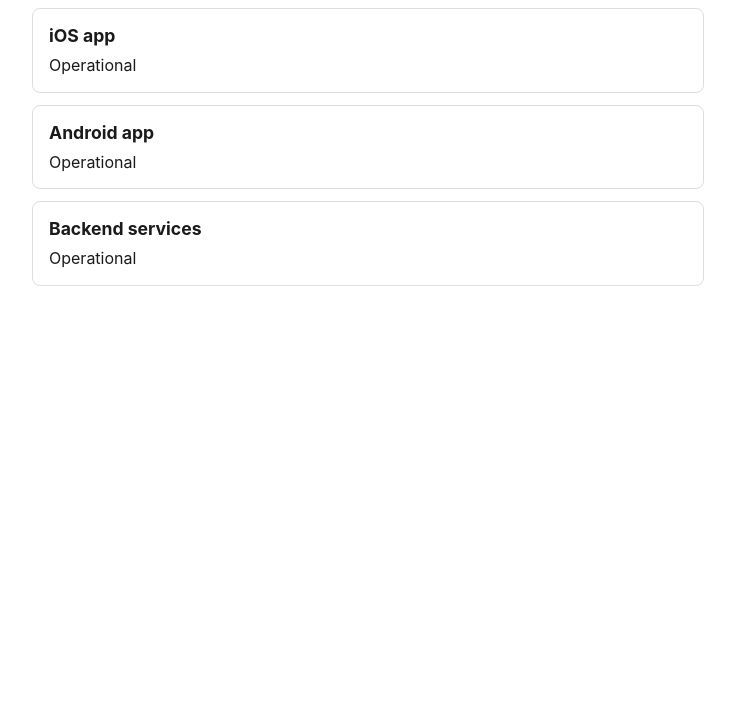
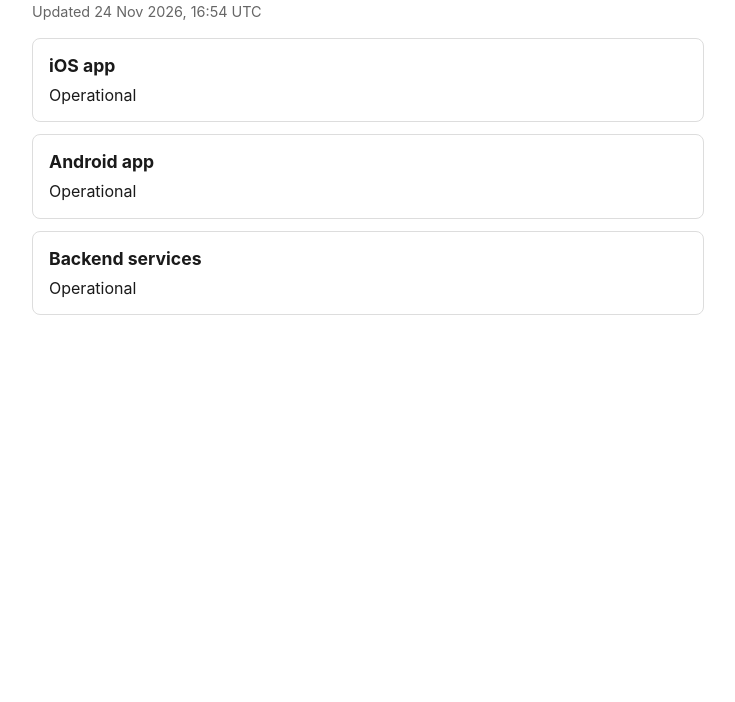
Before and after one commit to dkappsgames/dkappsgames.github.io, a plain HTML site: page mycv/status/index.html in a window 1280 px wide. Shown: the part 98-800 px from the top of the page, without its empty margins (272-1007 px from the left). Drawn offline with Linux system fonts and the light colour scheme.

Commit message:
Show when the MYCV status page was updated
Co-Authored-By: Claude Opus 5.5 <noreply@anthropic.com>
Claude-Session: https://claude.ai/code/session_01BQrSHycM4Xpf4qE5MPwQUS

```diff
--- a/mycv/status/index.html
+++ b/mycv/status/index.html
@@ -11,11 +11,13 @@
   h1 { font-size: 1.75rem; } h2 { font-size: 1.1rem; margin: 0; }
   section { border: 1px solid #ddd; border-radius: .5rem; padding: .8rem 1rem; margin: .75rem 0; }
   section p { margin: .2rem 0 0; }
-  @media (prefers-color-scheme: dark) { body { background: #121212; color: #e6e6e6; } section { border-color: #444; } }
+  .updated { font-size: .9rem; color: #666; margin-top: -.5rem; }
+  @media (prefers-color-scheme: dark) { body { background: #121212; color: #e6e6e6; } section { border-color: #444; } .updated { color: #999; } }
 </style>
 </head>
 <body>
 <h1>MYCV service status</h1>
+<p class="updated">Updated <time datetime="2026-11-24T16:54Z">24 Nov 2026, 16:54 UTC</time></p>
 
 <section>
   <h2>iOS app</h2>
```
